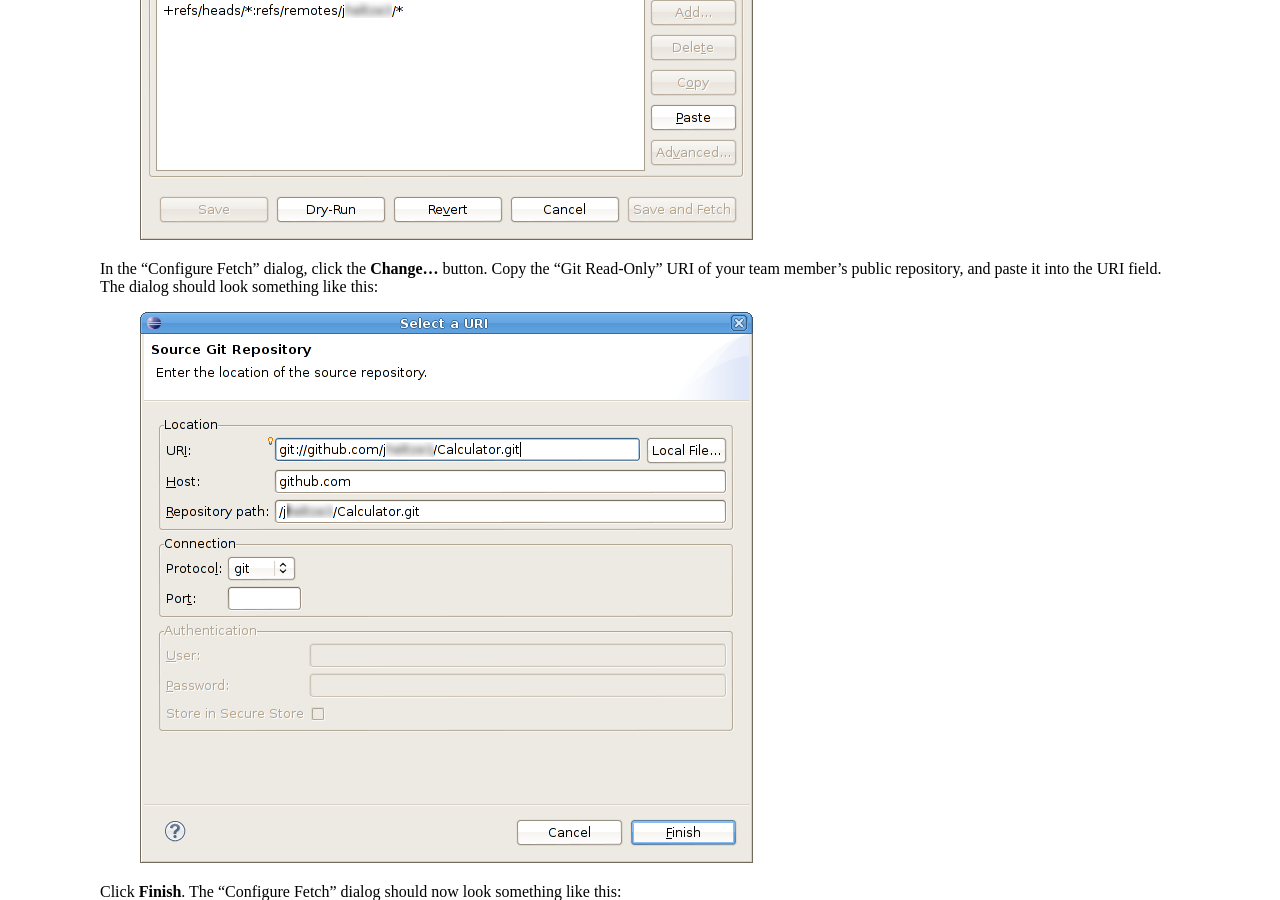
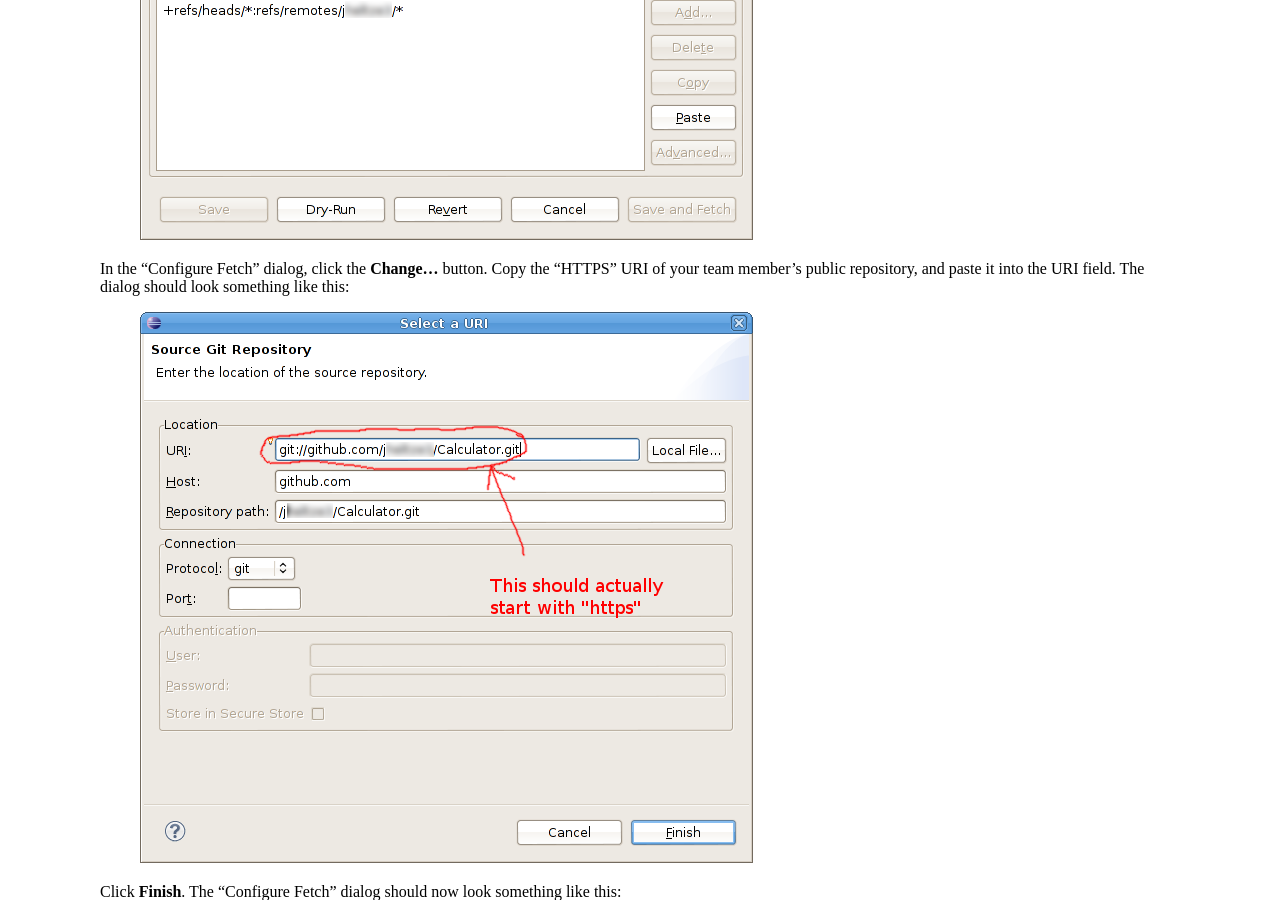
Before and after one commit to ycpcs/cs320-spring2014, a Jekyll site: the page built from resources/fetchMerge.md, in a window 1280 px wide and 900 px high, scrolled down 1301 px. Built offline with Jekyll 4.4.1, drawn with Linux system fonts in a browser that asks for light colours; Markdown is read by kramdown in place of the engine named in the settings.

Commit message:
use https URLs for fetch

```diff
--- a/resources/fetchMerge.md
+++ b/resources/fetchMerge.md
@@ -37,7 +37,7 @@ Click **OK**. This will take you to the "Configure Fetch" dialog:
 
 > ![image](figures/configureFetch1.png)
 
-In the "Configure Fetch" dialog, click the **Change...** button. Copy the "Git Read-Only" URI of your team member's public repository, and paste it into the URI field. The dialog should look something like this:
+In the "Configure Fetch" dialog, click the **Change...** button. Copy the "HTTPS" URI of your team member's public repository, and paste it into the URI field. The dialog should look something like this:
 
 > ![image](figures/selectUri.png)
 
```
Also changed, not shown: resources/figures/configureFetch2.png, resources/figures/selectUri.png.
